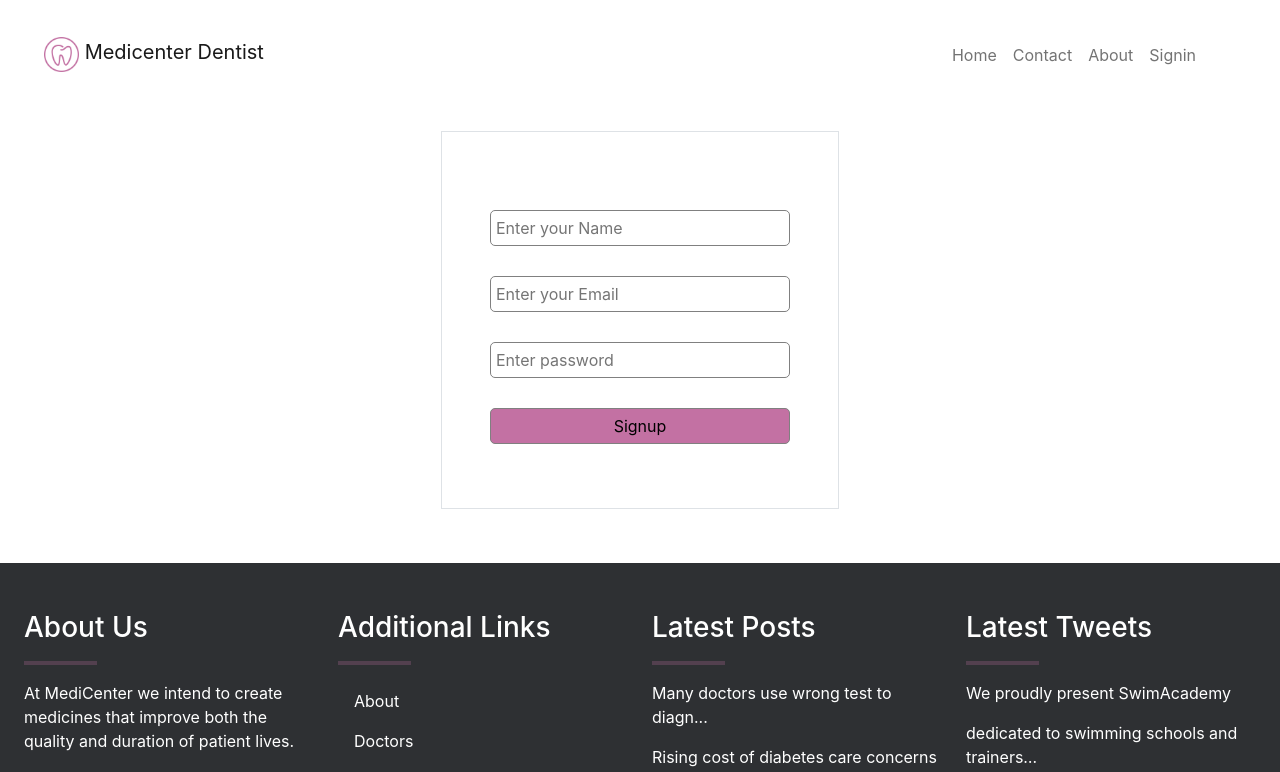
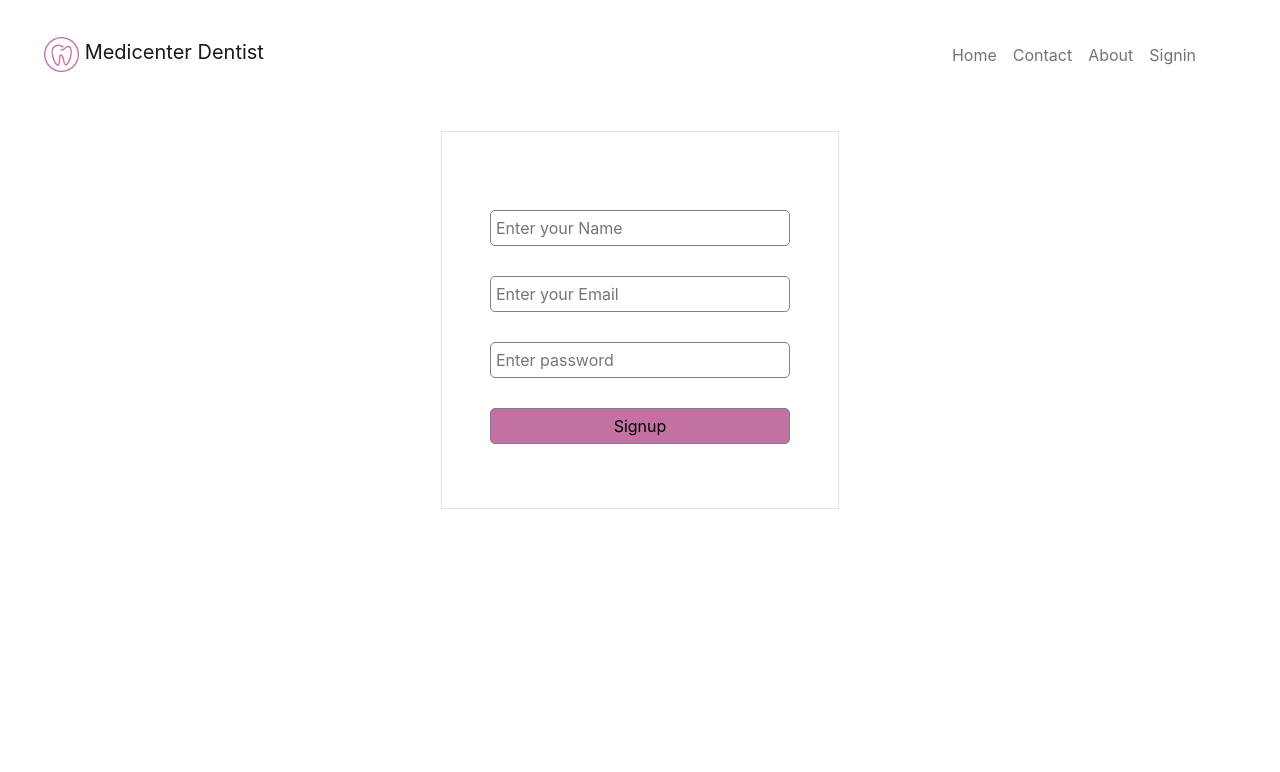
Before and after one commit to kawsarm104/medicenter-detistry, a React (Create React App) app: page /signup in a window 1280 px wide. Shown: the top 772 px of the page. Built offline with nearby package versions, Linux system fonts and the light colour scheme; no server answers.

Commit message:
fixed about us page background color and fixed signup form overflow problem

```diff
--- a/src/Pages/About/About.js
+++ b/src/Pages/About/About.js
@@ -5,7 +5,7 @@ import img from "../../images/about/medicenter-about-us.PNG"
 
 const About = () => {
   return (
-    <Container fluid className="mx-auto p-3">
+    <Container fluid className="mx-auto p-3 about-us">
       <Row>
         <Col sm={12} md={6} className="p-3">
           <img src={img} className="img-fluid" alt="" />
--- a/src/Pages/Auth/HookForm/HookForm.css
+++ b/src/Pages/Auth/HookForm/HookForm.css
@@ -1,3 +1,7 @@
+.hook-form{
+    overflow-x: hidden;
+    min-height: 100vh;
+}
 .signin-form{
     margin:30px 150px;
 }
--- a/src/Pages/Auth/HookForm/HookForm.js
+++ b/src/Pages/Auth/HookForm/HookForm.js
@@ -1,6 +1,6 @@
 // import { confirmPasswordReset } from "@firebase/auth";
 import React from "react";
-import { Container } from "react-bootstrap";
+import { Col, Container, Row } from "react-bootstrap";
 import { useForm } from "react-hook-form";
 import { useHistory, useLocation } from "react-router";
 import useFirebase from "../../../Hooks/useFirebase";
@@ -21,7 +21,7 @@ const HookForm = () => {
     handleUserRegister(data.email, data.password)
       .then((result) => {
         history.push(location.state?.from || "/home");
-        window.location.reload();//for stopping reload
+        window.location.reload(); //for stopping reload
         setUserName(data.displayName);
         console.log(result);
       })
@@ -34,7 +34,10 @@ const HookForm = () => {
   };
 
   return (
-    <Container className="d-flex justify-content-center ">
+    <Container className="d-flex justify-content-center hook-form ">
+      <Row>
+        <Col sm={12} md={12}>
+          {" "}
           <form
             className="signin-form border p-5"
             onSubmit={handleSubmit(onSubmit)}
@@ -65,13 +68,17 @@ const HookForm = () => {
               //   onClick={handleRegister}
               {...register("password", { required: true })}
             />
-        {errors.password && <span className="error">Password is required</span>}
+            {errors.password && (
+              <span className="error">Password is required</span>
+            )}
 
             <input type="submit" value="Signup" className="signin-btn mb-3" />
             {/* <span>
           Already Have acoount? <Link to="/signup">Signin here</Link>
         </span> */}
           </form>
+        </Col>
+      </Row>
     </Container>
   );
 };
```
Lines whose indentation alone changed are shown as unchanged.
